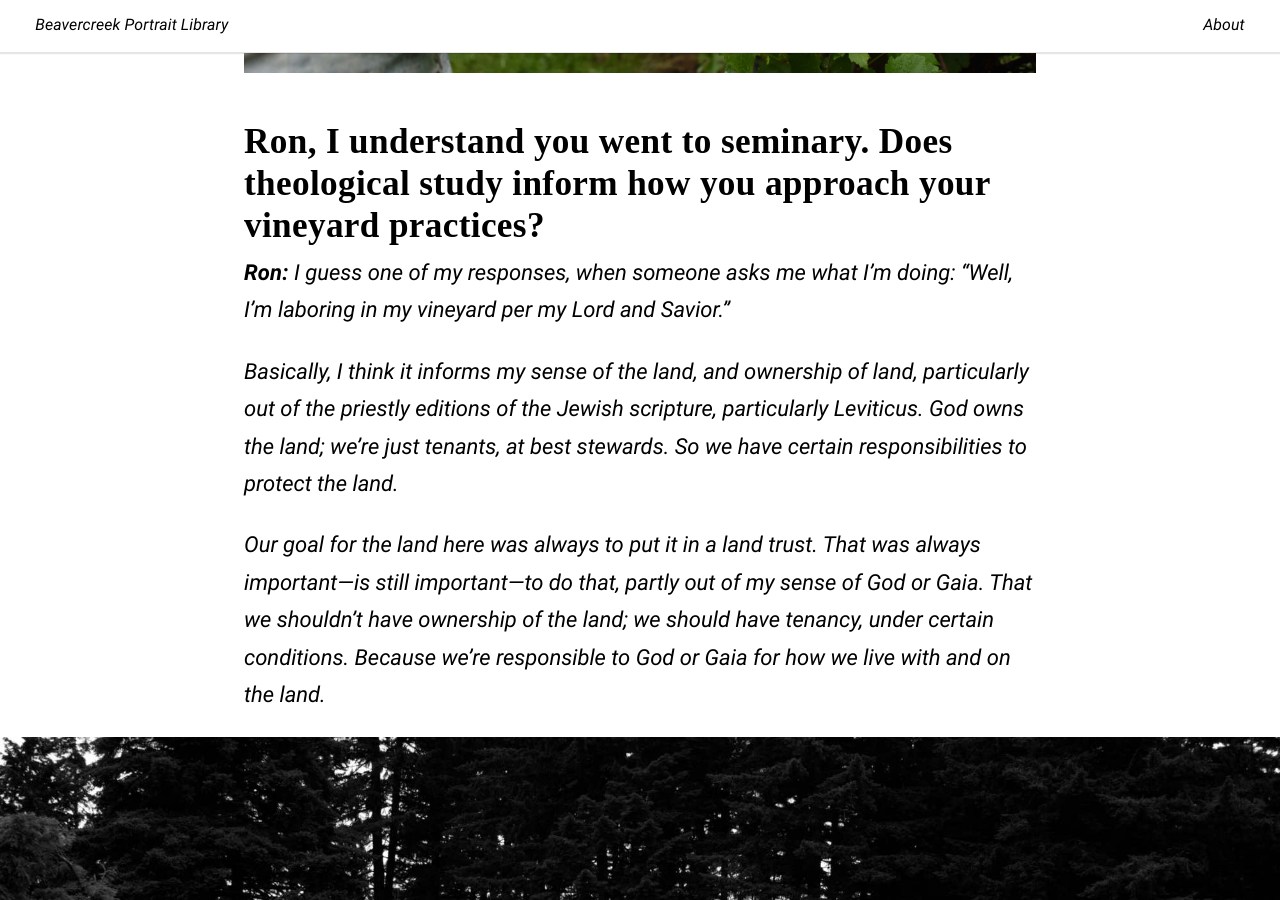
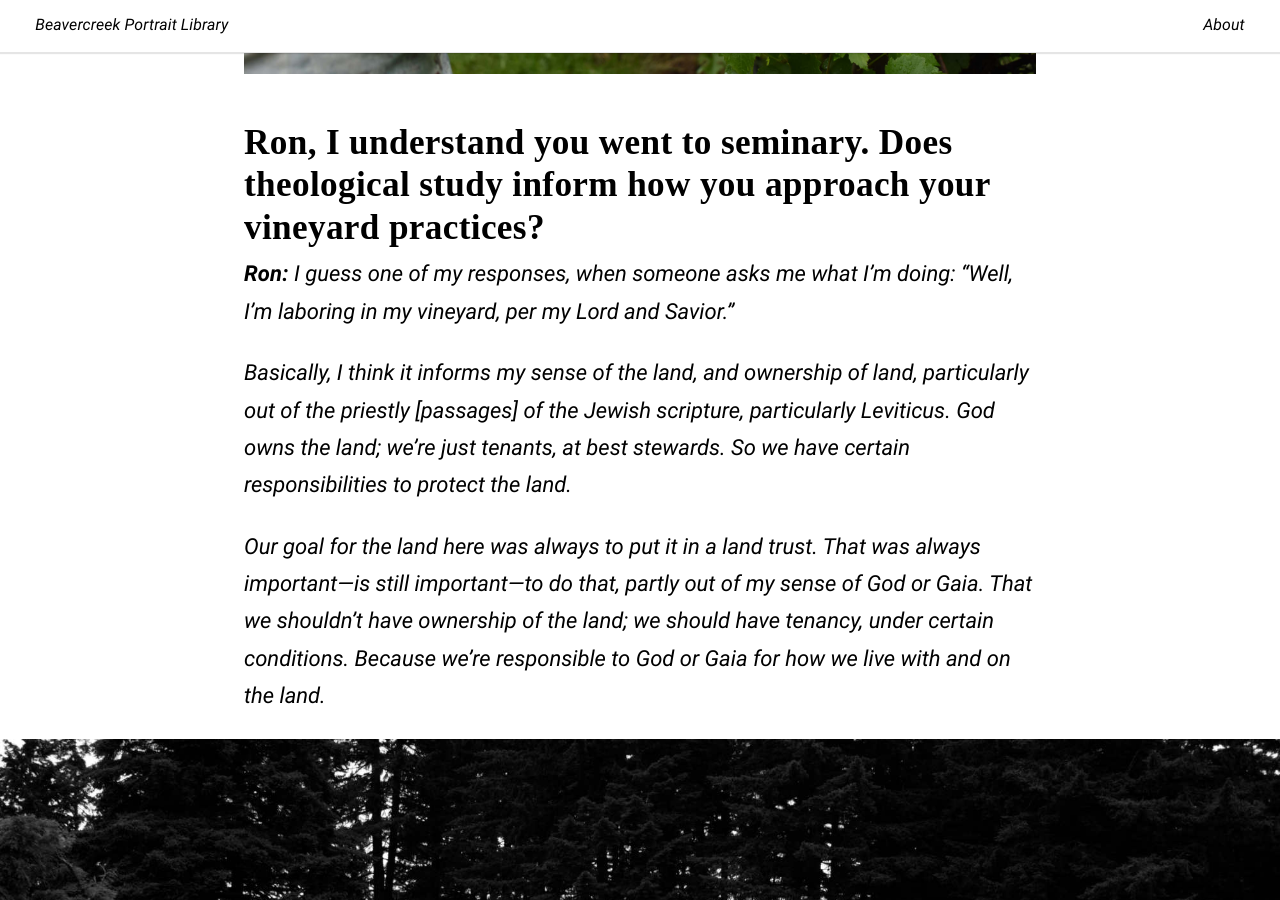
Before and after one commit to rentry/beavercreek-portrait-library, a Jekyll site: the page built from _posts/2021-06-14-portrait-2-forest-edge.md, in a window 1280 px wide and 900 px high, scrolled down 9801 px. Built offline with Jekyll 4.4.1, drawn with Linux system fonts in a browser that asks for light colours; some of the changed text lies outside the part shown.

Commit message:
Adds second BPL post

```diff
--- a/_layouts/post.html
+++ b/_layouts/post.html
@@ -66,6 +66,7 @@ layout: default
       <h2 class="related__title">Related</h2>
       <div class="related__container">
         {% for post in site.tags[relatedTag] limit: 3 %}
+        {% unless post.url == page.url %}
           <article class="related__post">
             <a class="related__link" href="{{ post.url | absolute_url }}">
               {% if post.image %}
@@ -78,6 +79,7 @@ layout: default
               </div>
             </a>
           </article>
+        {% endunless %}
         {% endfor %}
       </div>
     </div>
--- a/_posts/2021-06-14-portrait-2-forest-edge.md
+++ b/_posts/2021-06-14-portrait-2-forest-edge.md
@@ -21,7 +21,7 @@ _Jan Wallinder and her husband Ron Webb own and operate Forest Edge Vineyard, a
 
 But I was frustrated, extremely frustrated, that we didn’t have leadership that I thought we needed at the national level. It would have been a whole lot easier if we had national leadership that set a direction. CDC was always the gold standard for me growing up in public health; [they were] who we all turned to, but they didn’t come off so well last year, in my perspective. So it’s been frustrating to watch how the public hasn’t really felt like the public health community was on top of things in the way they should have been—or weren’t allowed to be on top of things as they should have been.
 
-![Jan Wallinder stands in front of grape vines at Forest Edge Vineyard]({{ "assets/images/bpl-2-1-2.jpg" | relative_url }}#full)
+![Jan Wallinder stands in front of grape vines at Forest Edge Vineyard]({{ "assets/images/bpl-2-4.jpg" | relative_url }}#full)
 
 ## On top of the pandemic, we experienced wildfire evacuations, ice storms, and power outages in the past year. How have the weather events impacted the vineyard and your business?
 
@@ -73,9 +73,9 @@ We plant windbreaks around everything, hopefully serving multiple purposes: wind
 
 ## Ron, I understand you went to seminary. Does theological study inform how you approach your vineyard practices?
 
-**Ron:** I guess one of my responses, when someone asks me what I’m doing: “Well, I’m laboring in my vineyard per my Lord and Savior.”
+**Ron:** I guess one of my responses, when someone asks me what I’m doing: “Well, I’m laboring in my vineyard, per my Lord and Savior.”
 
-Basically, I think it informs my sense of the land, and ownership of land, particularly out of the priestly editions of the Jewish scripture, particularly Leviticus. God owns the land; we’re just tenants, at best stewards. So we have certain responsibilities to protect the land.
+Basically, I think it informs my sense of the land, and ownership of land, particularly out of the priestly [passages] of the Jewish scripture, particularly Leviticus. God owns the land; we’re just tenants, at best stewards. So we have certain responsibilities to protect the land.
 
 Our goal for the land here was always to put it in a land trust. That was always important—is still important—to do that, partly out of my sense of God or Gaia. That we shouldn’t have ownership of the land; we should have tenancy, under certain conditions. Because we’re responsible to God or Gaia for how we live with and on the land.
 
```
Also changed, not shown: other parts of _posts/2021-06-14-portrait-2-forest-edge.md (+2 -2 lines), _posts/2020-06-02-portrait-1-jennifer-seaich.md (+1 -1 lines).
